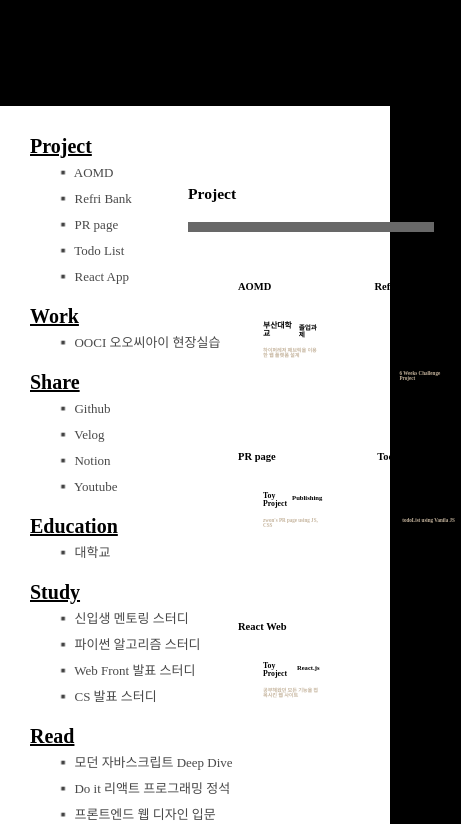
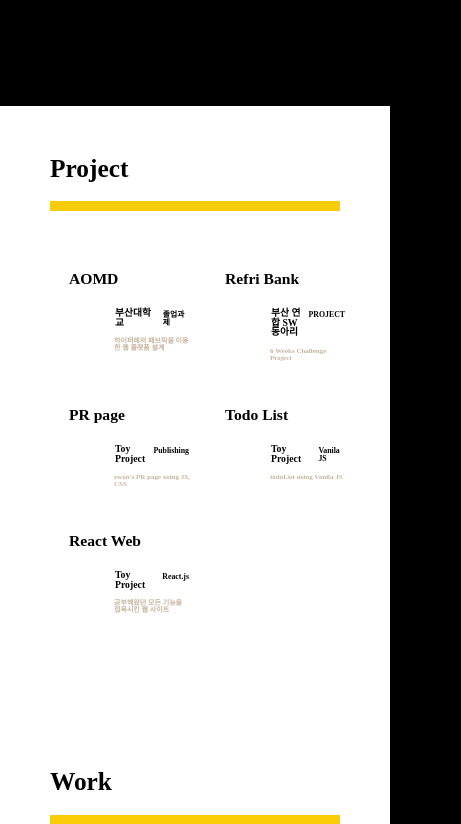
Before and after one commit to jwseo4074/PRpage, a React (Create React App) app in the folder myapp/: page / in a window 390 px wide. Shown: the part 940-1764 px from the top of the page, 461 px wide, since content can reach past the window. Built offline with nearby package versions, Linux system fonts and the light colour scheme.

Commit message:
modify css when reactive

```diff
--- a/myapp/src/App.js
+++ b/myapp/src/App.js
@@ -1,14 +1,14 @@
 import './App.css';
 import IntroducePage from './page/IntroducePage';
 import ContentPage from './page/ContentPage';
-import Footer from './page/Footer';
+// import Footer from './page/Footer';
 
 function App() {
 	return (
 		<>
 			<IntroducePage></IntroducePage>
 			<ContentPage></ContentPage>
-			<Footer></Footer>
+			{/* <Footer></Footer> */}
 		</>
 	);
 }
--- a/myapp/src/article/Share.js
+++ b/myapp/src/article/Share.js
@@ -1,18 +1,22 @@
-import React, { useState, useEffect } from 'react';
+import React from 'react';
 // import Fade from 'react-reveal/Fade';
 import '../style/Article.css';
 
 function Share() {
 	return (
 		<>
-			<a className="moveToTag" name="moveToShare"></a>
+			<a className="moveToTag" name="moveToShare" rel="noopener noreferrer"></a>
 			<div id="project_header_box">
 				<h1 id="article_title"> Share </h1>
 			</div>
 			<div id="project_big_box">
 				<div id="up_box_in_project_big_box">
 					<div className="project">
-						<a href="https://github.com/jwseo4074" target="_blank">
+						<a
+							href="https://github.com/jwseo4074"
+							target="_blank"
+							rel="noopener noreferrer"
+						>
 							<div className="number">
 								<p className="numberCanHover fromLeft">Github</p>
 								<div className="explain_and_smallName">
@@ -29,13 +33,10 @@ function Share() {
 							<div className="number">
 								<p className="numberCanHover fromLeft">Velog</p>
 								<div className="explain_and_smallName">
-									<span className="explain"> Algorithm, Tech Blog</span>
+									<span className="explain"> https://velog.io/@zwon </span>
 									{/* <span className="smallName"> 서지원 </span> */}
 								</div>
-								<p className="explainProject">
-									{' '}
-									배우고 공부한 모든 것들을 기록하는 좋은 습관
-								</p>
+								<p className="explainProject">Algorithm, Tech Blog</p>
 							</div>
 						</a>
 					</div>
--- a/myapp/src/nav/NavCategory.js
+++ b/myapp/src/nav/NavCategory.js
@@ -26,7 +26,7 @@ function Navcategory() {
 					<a className="category_title" href="#moveToWork">
 						Work
 					</a>
-					<div className="category_content work1">OOCI 오오씨아이 현장실습</div>
+					<div className="category_content work1">OOCI 현장실습</div>
 				</div>
 				<div className="catogory_one_box category_share">
 					<a className="category_title" href="#moveToShare">
@@ -48,18 +48,18 @@ function Navcategory() {
 					<a className="category_title" href="#moveToStudy">
 						Study
 					</a>
-					<div className="category_content study1">신입생 멘토링 스터디</div>
-					<div className="category_content study2">파이썬 알고리즘 스터디</div>
-					<div className="category_content study3">Web Front 발표 스터디</div>
-					<div className="category_content study4">CS 발표 스터디</div>
+					<div className="category_content study1">신입생 멘토링 </div>
+					<div className="category_content study2">파이썬 알고리즘 </div>
+					<div className="category_content study3">Web Front </div>
+					<div className="category_content study4">CS 발표</div>
 				</div>
 				<div className="category_read catogory_one_box">
 					<a className="category_title" href="#moveToRead">
 						Read
 					</a>
-					<div className="category_content read1">모던 자바스크립트 Deep Dive</div>
-					<div className="category_content read2">Do it 리액트 프로그래밍 정석</div>
-					<div className="category_content read3">프론트엔드 웹 디자인 입문</div>
+					<div className="category_content read1">JS Deep Dive</div>
+					<div className="category_content read2">Do it 리액트 </div>
+					<div className="category_content read3">웹 디자인 입문</div>
 				</div>
 			</div>
 		</>
--- a/myapp/src/page/IntroducePage.js
+++ b/myapp/src/page/IntroducePage.js
@@ -115,7 +115,7 @@ function IntroducePage() {
 					</div>
 					<div className="categoryBottomBox">
 						<p className="categoryBottomBoxUpTag">zwon2056@gmail.com</p>
-						<p className="categoryBottomBoxBottomTag">Last Update : 2022/06/21 </p>
+						<p className="categoryBottomBoxBottomTag">Last Update : 2022/06/26 </p>
 					</div>
 				</aside>
 				<div className="mainForm">
--- a/myapp/src/style/Article.css
+++ b/myapp/src/style/Article.css
@@ -1,18 +1,35 @@
+@media all and (min-width: 900px) {
 	#project_header_box {
 		width: 70vw;
-	/* padding: 50px; */
+		padding: 30px;
 		/* border: black 5px solid; */
 	}
 	#article_title {
 		width: 90%;
 		/* background: linear-gradient(180deg, rgba(255, 255, 255, 0) 85%, rgb(104, 103, 103) 15%); */
 		/* font-size: 60px; */
-	font-size: 4vw;
+		font-size: 4.5vw;
 		color: black;
 		font-weight: bolder;
 		border-bottom: 10px solid rgb(104, 104, 104);
 		padding-bottom: 20px;
 	}
-#blank_box {
-	height: 200px;
 }
+@media all and (max-width: 900px) {
+	#project_header_box {
+		width: 100%;
+		padding: 20px 50px 20px 50px;
+		box-sizing: border-box;
+		/* border: black 5px solid; */
+	}
+	#article_title {
+		width: 100%;
+		/* background: linear-gradient(180deg, rgba(255, 255, 255, 0) 85%, rgb(104, 103, 103) 15%); */
+		/* font-size: 60px; */
+		font-size: 6.5vw;
+		color: black;
+		font-weight: bolder;
+		border-bottom: 10px solid rgb(248, 205, 7);
+		padding-bottom: 20px;
+	}
+}
--- a/myapp/src/style/ContentPage.css
+++ b/myapp/src/style/ContentPage.css
@@ -1,3 +1,4 @@
+@media all and (min-width: 900px) {
 	/* section2 */
 	.section2 {
 		display: flex;
@@ -21,15 +22,18 @@
 		top: 0px;
 		/* left: 0px; */
 		padding: 30px;
-	height: 100vh;
-	width: 20%;
+		height: 95vh;
+		width: 25%;
+		box-sizing: border-box;
+
+		/* height: 100%; */
 	}
 	.section2_right_content {
 		display: flex;
 		/* border: red 3px solid; */
 		flex-direction: column;
-	padding: 50px 0px 0px 50px;
-	width: 80%;
+		/* margin: 50px 0px 0px 50px; */
+		width: 75%;
 	}
 	.project {
 		display: flex;
@@ -170,3 +174,179 @@
 	.moveToTag {
 		padding-top: 30px;
 	}
+}
+@media all and (max-width: 900px) {
+	/* section2 */
+	.section2 {
+		display: flex;
+		width: 100%;
+		/* height: 100%; */
+		flex-direction: row;
+		position: relative;
+		background-color: rgb(255, 255, 255);
+		/* overflow-y: hidden; */
+		/* overflow: scroll; */
+		/* background-color: gray; */
+	}
+	.section2_box {
+		display: flex;
+		flex-direction: row;
+		width: 100%;
+	}
+
+	.section2_right_content {
+		display: flex;
+		/* border: red 3px solid; */
+		flex-direction: column;
+		/* margin: 50px 0px 0px 50px; */
+		width: 100%;
+		justify-content: center;
+		align-items: center;
+	}
+	.project {
+		display: flex;
+		flex-direction: row;
+		box-sizing: border-box;
+		width: 50%;
+		/* height: 120px; */
+		padding-left: 30px;
+		/* padding-right: 10px; */
+		padding-top: 40px;
+		/* padding: 30px; */
+	}
+	.education_project {
+		display: flex;
+		flex-direction: row;
+		width: 80%;
+		height: 120px;
+		padding-left: 50px;
+		padding-top: 50px;
+	}
+	.study_box {
+		display: flex;
+		flex-direction: row;
+		/* width: 50%; */
+		/* height: 120px; */
+		padding-left: 50px;
+		padding-top: 50px;
+		/* padding: 30px; */
+	}
+	.project_work {
+		display: flex;
+		flex-direction: row;
+		width: 50%;
+		height: 120px;
+		padding-left: 50px;
+		padding-top: 50px;
+		/* padding: 30px; */
+	}
+	.box_active {
+		display: flex;
+	}
+	.box_hidden {
+		display: none;
+	}
+	.study_box a {
+		display: inline-block;
+		color: gray;
+		font: bolder;
+		font-size: 20px;
+		text-decoration: none;
+	}
+	.project a {
+		display: inline-block;
+		color: gray;
+		font: bolder;
+		font-size: 20px;
+		text-decoration: none;
+		/* margin: 20px; */
+	}
+	.number {
+		color: white;
+		/* font-size: 25px; */
+		font-weight: bolder;
+		/* height: 150px; */
+		/* padding-bottom: 30px; */
+	}
+
+	.numberCanHover {
+		color: black;
+		width: fit-content;
+		/* height: 100px; */
+		/* border */
+		/* padding-bottom: 20px; */
+		/* font-size: 40px; */
+		/* padding: 20px; */
+		font-size: 4vw;
+		/* background: linear-gradient(180deg, rgba(255, 255, 255, 0) 85%, rgb(104, 103, 103) 15%); */
+	}
+
+	.numberCanHover:after {
+		display: block;
+		content: '';
+		border-bottom: rgb(248, 205, 7) solid 5px;
+		/* line-height: 1.2; */
+		cursor: pointer;
+		transform: scaleX(0);
+		transition: transform 200ms ease-in-out;
+		/* animation-fill-mode: forwards; */
+	}
+	.project:hover .numberCanHover:after {
+		transform: scaleX(1);
+		transform-origin: 0% 50%;
+	}
+
+	.explain_and_smallName {
+		display: flex;
+		flex-direction: row;
+		padding: 6px;
+		margin-top: 10px;
+		margin-left: 40px;
+	}
+	.explain {
+		display: flex;
+		/* font-size: 27px; */
+		font-size: 2.5vw;
+		color: rgb(0, 0, 0);
+		/* padding: 10px; */
+	}
+	.smallName {
+		display: flex;
+		/* font-size: 20px; */
+		font-size: 2vw;
+		margin-left: 7px;
+		margin-top: 3px;
+		color: rgb(0, 0, 0);
+	}
+	.explainProject {
+		display: flex;
+		/* font-size: 20px; */
+		font-size: 1.8vw;
+		color: rgb(197, 180, 157);
+		padding: 5px;
+		margin-left: 40px;
+	}
+
+	#project_big_box {
+		width: 80%;
+		/* height: fit-content; */
+		margin-bottom: 100px;
+		display: flex;
+		flex-direction: column;
+		/* justify-content: center; */
+		/* align-content: center; */
+	}
+	#up_box_in_project_big_box {
+		display: flex;
+		flex-direction: row;
+		height: fit-content;
+	}
+	#bottom_box_in_project_big_box {
+		display: flex;
+		flex-direction: row;
+	}
+
+	.moveToTag {
+		padding-top: 30px;
+	}
+}
--- a/myapp/src/style/IntroducePage.css
+++ b/myapp/src/style/IntroducePage.css
@@ -306,7 +306,6 @@ div{
 		bottom: 30px;
 		/* background-color: rgb(239, 239, 239); */
 		background-color: rgb(180, 180, 180);
-
 		border-radius: 10px;
 		border: none;
 		/* padding-top: 5px; */
@@ -316,11 +315,18 @@ div{
 		width: 30px;
 		cursor: pointer;
 	}
+	.moveTopBtnBoxActive:hover {
+		/* background-color: rgb(239, 239, 239); */
+		background-color: rgb(117, 117, 117);
+		cursor: pointer;
+		transform: scale(1.1);
+	}
 	.hidden {
 		display: none;
 	}
 	.moveTopBtn {
 		margin: 2px;
+		/* color: aliceblue; */
 		/* position: fixed;
 		bottom: 2em;
 		right: 2em;
@@ -631,4 +637,10 @@ div{
 		position: relative;
 		animation: fadeInDown 2s infinite; */
 	}
+	.moveTopBtnBoxActive:hover {
+		/* background-color: rgb(239, 239, 239); */
+		background-color: rgb(248, 205, 7);
+		cursor: pointer;
+		transform: scale(1.1);
+	}
 }
--- a/myapp/src/style/NavCategory.css
+++ b/myapp/src/style/NavCategory.css
@@ -1,10 +1,19 @@
+@media all and (min-width: 900px) {
 	.section2_left_category_contentBox {
-	width: 300px;
+		/* width: 300px; */
+		height: 100%;
 		display: flex;
 		flex-direction: column;
+		/* justify-content: space-around; */
+
+		/* box-sizing: border-box; */
 	}
 	.catogory_one_box {
-	margin-bottom: 20px;
+		box-sizing: border-box;
+		width: fit-content;
+
+		/* height: 10vh; */
+		margin-bottom: 15px;
 	}
 	.category_title {
 		/* border: white 2px solid; */
@@ -29,24 +38,31 @@
 	}
 
 	.category_project div {
-	margin: 10px 0px 0px 15px;
+		margin: 6px 0px 0px 20px;
 	}
 
 	.category_work div {
-	margin: 10px 0px 0px 15px;
+		margin: 6px 0px 0px 20px;
 	}
 
 	.category_share div {
-	margin: 10px 0px 0px 15px;
+		margin: 6px 0px 0px 20px;
 	}
 
 	.category_education div {
-	margin: 10px 0px 0px 15px;
+		margin: 6px 0px 0px 20px;
 	}
 
 	.category_study div {
-	margin: 10px 0px 0px 15px;
+		margin: 6px 0px 0px 20px;
 	}
 	.category_read div {
-	margin: 10px 0px 0px 15px;
+		margin: 6px 0px 0px 20px;
 	}
+}
+
+@media all and (max-width: 900px) {
+	.section2_left_category {
+		display: none;
+	}
+}
```
Lines whose indentation alone changed are shown as unchanged.
